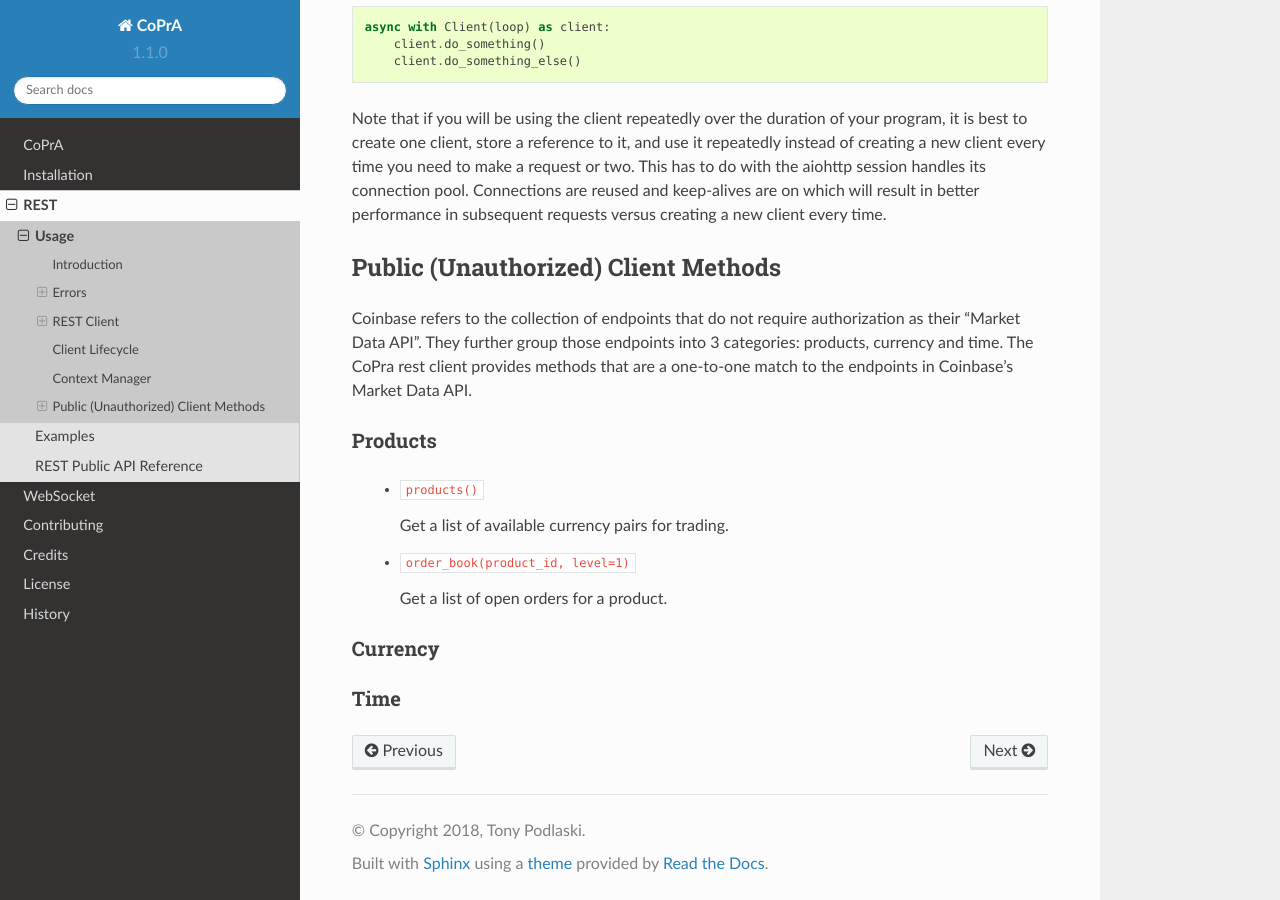
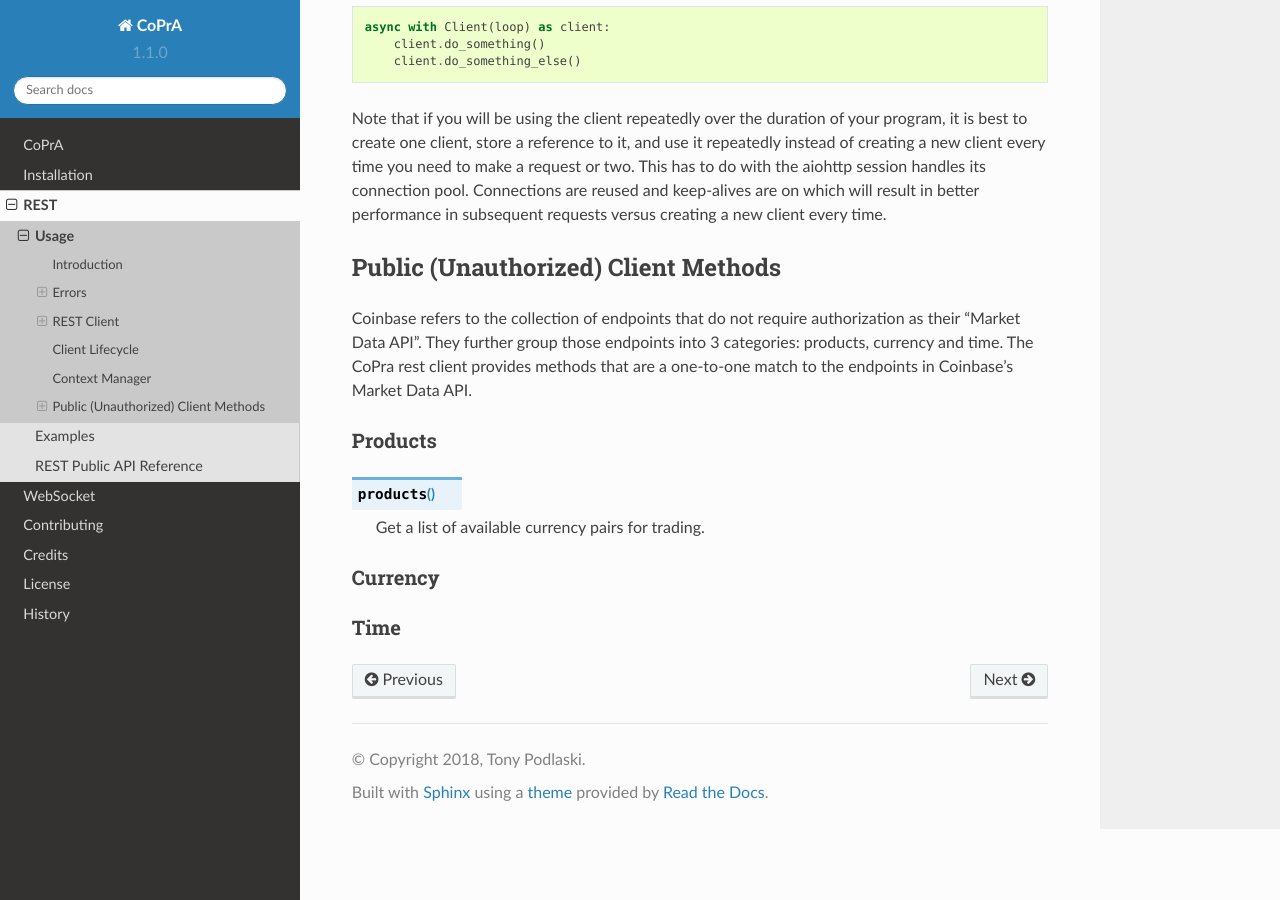
Before and after one commit to tpodlaski/copra, a Sphinx documentation site: the page built from docs/rest/usage.rst, in a window 1280 px wide and 900 px high, scrolled down 3142 px. Built offline with Sphinx 7.4.7 and the Read the Docs theme 2.0.0, drawn with Linux system fonts in a browser that asks for light colours.

Commit message:
Update usage.rst

```diff
--- a/docs/rest/usage.rst
+++ b/docs/rest/usage.rst
@@ -117,13 +117,10 @@ Coinbase refers to the collection of endpoints that do not require authorization
 Products
 ++++++++
 
-    * :code:`products()`
+.. py:function:: products()
 
       Get a list of available currency pairs for trading.
 
-    * :code:`order_book(product_id, level=1)`
-
-      Get a list of open orders for a product.
 
 Currency
 ++++++++
```
